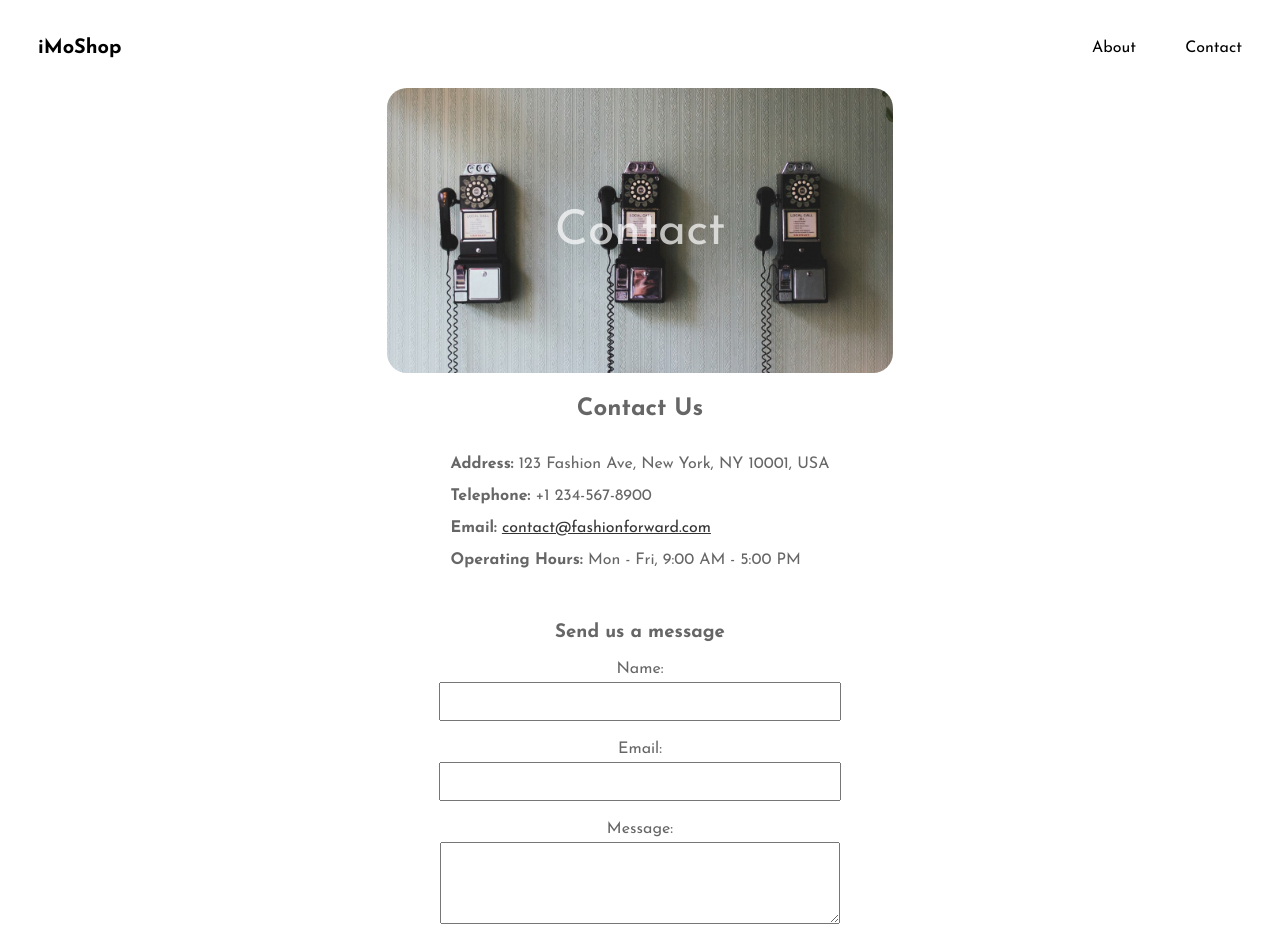
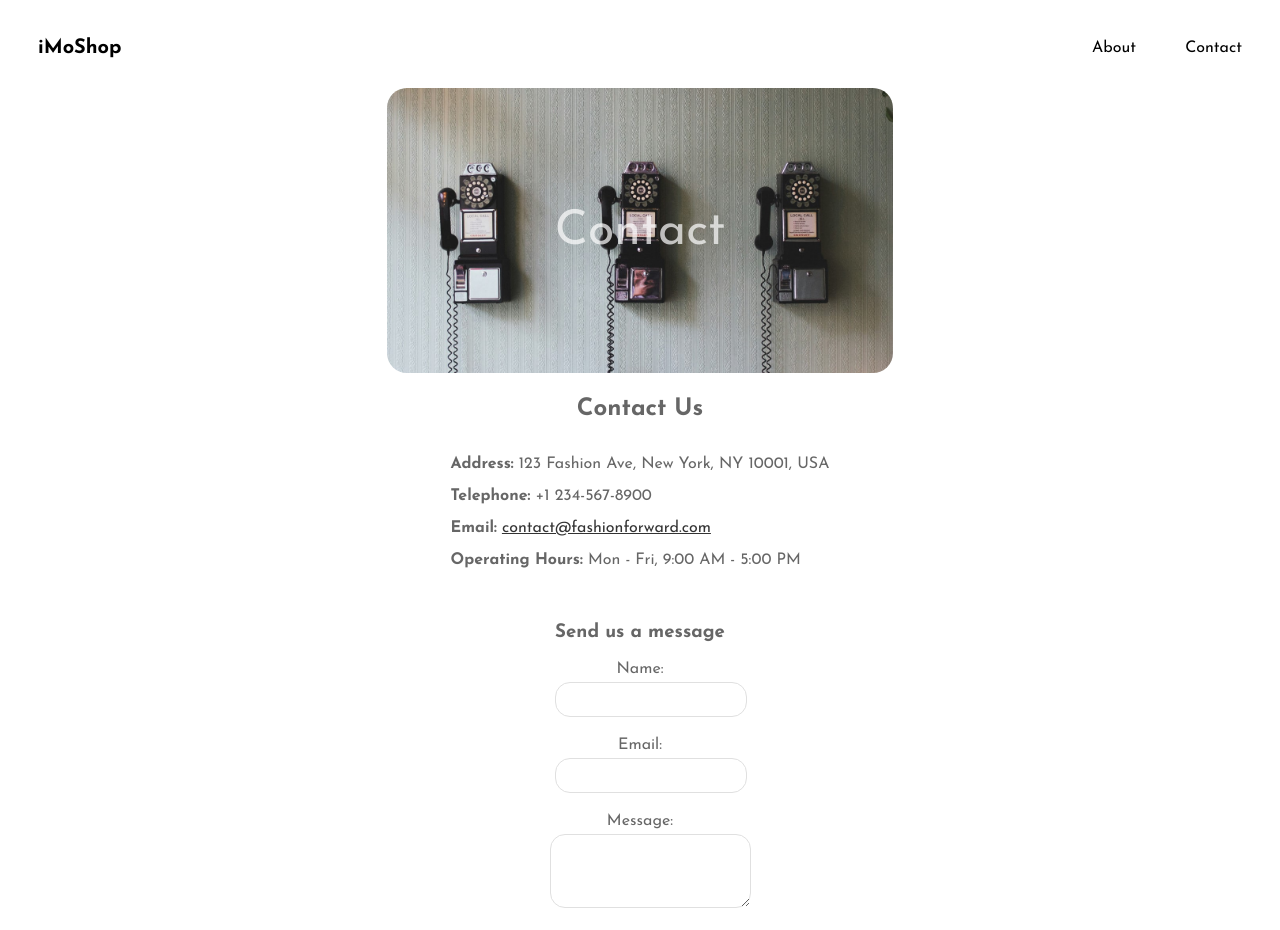
Before and after one commit to mohammadsadra/store-with-nextjs, a Next.js app: page /contact in a window 1280 px wide. Shown: the top 930 px of the page. Built offline with nearby package versions, Linux system fonts and the light colour scheme.

Commit message:
Added new items to storybook.

```diff
--- /dev/null
+++ b/components/Input/Input.jsx
@@ -0,0 +1,18 @@
+
+export default function Input ({type, id, name, placeholder}) {
+    return(
+        <div className="add-button">
+            <input type={type} id={id} name={name} placeholder={placeholder} required />
+            <style jsx>{`
+              input {
+                font-family: "Josefin Sans", sans-serif;
+                width: 100%;
+                margin-bottom: 20px;
+                padding: 10px;
+                border: 1px solid #e0e0e0;
+                border-radius: 15px;
+              }
+            `}</style>
+        </div>
+    );
+}
--- /dev/null
+++ b/components/Input/TextArea.jsx
@@ -0,0 +1,18 @@
+
+export default function TextArea ({ id, name, rows, placeholder }) {
+    return(
+        <div className="add-button">
+            <textarea id={id} name={name} rows={rows} placeholder={placeholder} required />
+            <style jsx>{`
+              textarea {
+                font-family: "Josefin Sans", sans-serif;
+                width: 100%;
+                margin-bottom: 20px;
+                padding: 10px;
+                border: 1px solid #e0e0e0;
+                border-radius: 15px;
+              }
+            `}</style>
+        </div>
+    );
+}
--- a/pages/contact/index.jsx
+++ b/pages/contact/index.jsx
@@ -1,5 +1,7 @@
 import Header from "@/components/Header/Header";
 import Head from "next/head";
+import Input from "@/components/Input/Input";
+import TextArea from "@/components/Input/TextArea";
 
 export default function Contact (){
     const storeInfo = {
@@ -36,13 +38,13 @@ export default function Contact (){
                         <h3>Send us a message</h3>
                         <form className="w-full">
                             <label htmlFor="name">Name:</label>
-                            <input type="text" id="name" name="name" required />
+                            <Input type={"text"} id={"name"} name={"name"}></Input>
 
                             <label htmlFor="email">Email:</label>
-                            <input type="email" id="email" name="email" required />
+                            <Input type={"email"} id={"email"} name={"email"}></Input>
 
                             <label htmlFor="message">Message:</label>
-                            <textarea id="message" name="message" rows="4" required></textarea>
+                            <TextArea id={"message"} name={"message"} rows={4}></TextArea>
 
                             <button type="submit">Submit</button>
                         </form>
@@ -86,10 +88,11 @@ export default function Contact (){
                     opacity: 0.7;
                 }
                 .w-full{
-                    display: flex;
-                    flex-direction: column;
-                    align-items: center;
-                    width: 100%;
+                  display: flex;
+                  flex-direction: column;
+                  align-items: center;
+                  justify-content: center;
+                  width: 100%;
                 }
 
                 .main {
@@ -121,11 +124,6 @@ export default function Contact (){
                     display: block;
                     margin-bottom: 5px;
                 }
-                input, textarea {
-                    width: 100%;
-                    margin-bottom: 20px;
-                    padding: 10px;
-                }
                 button {
                     display: block;
                     width: 100%;
```
Also changed, not shown: stories/Button.jsx (deleted), stories/button.css (deleted), 1 other file (tests, documents, lock files or other folders).
